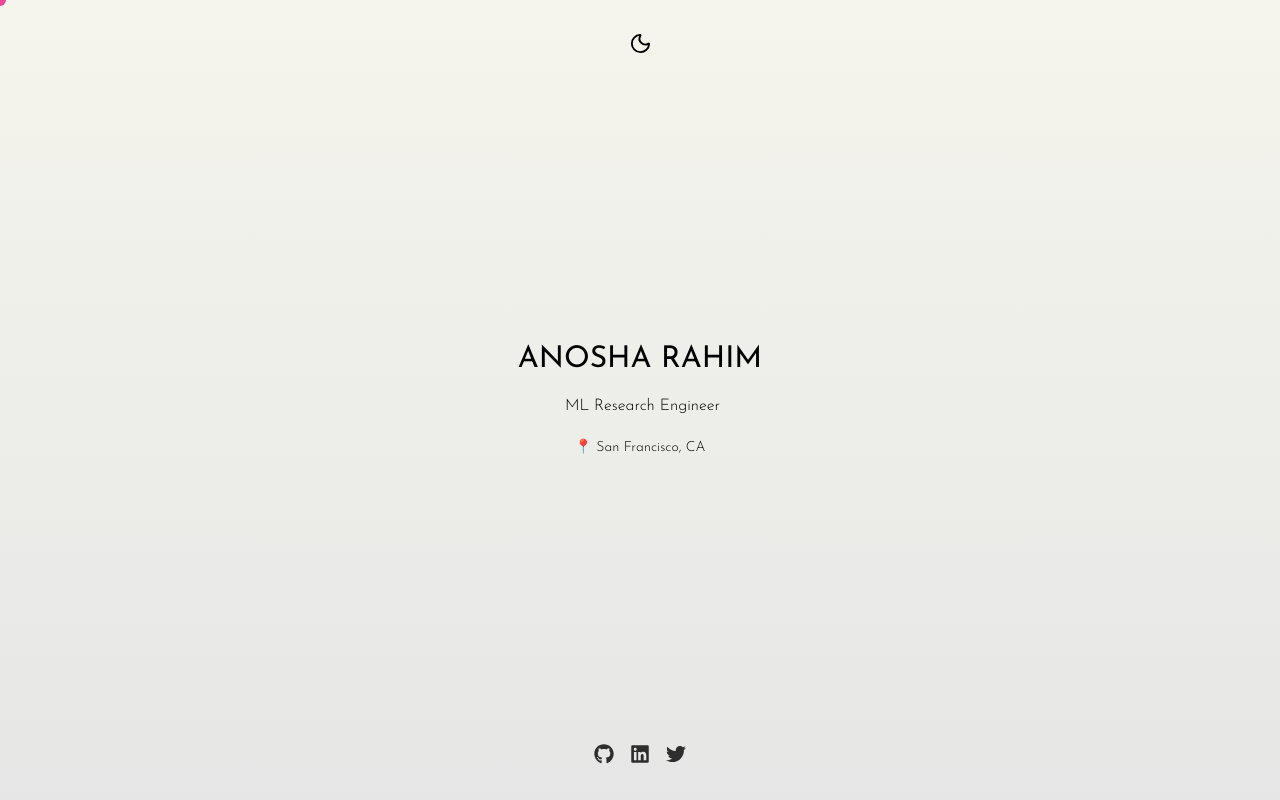
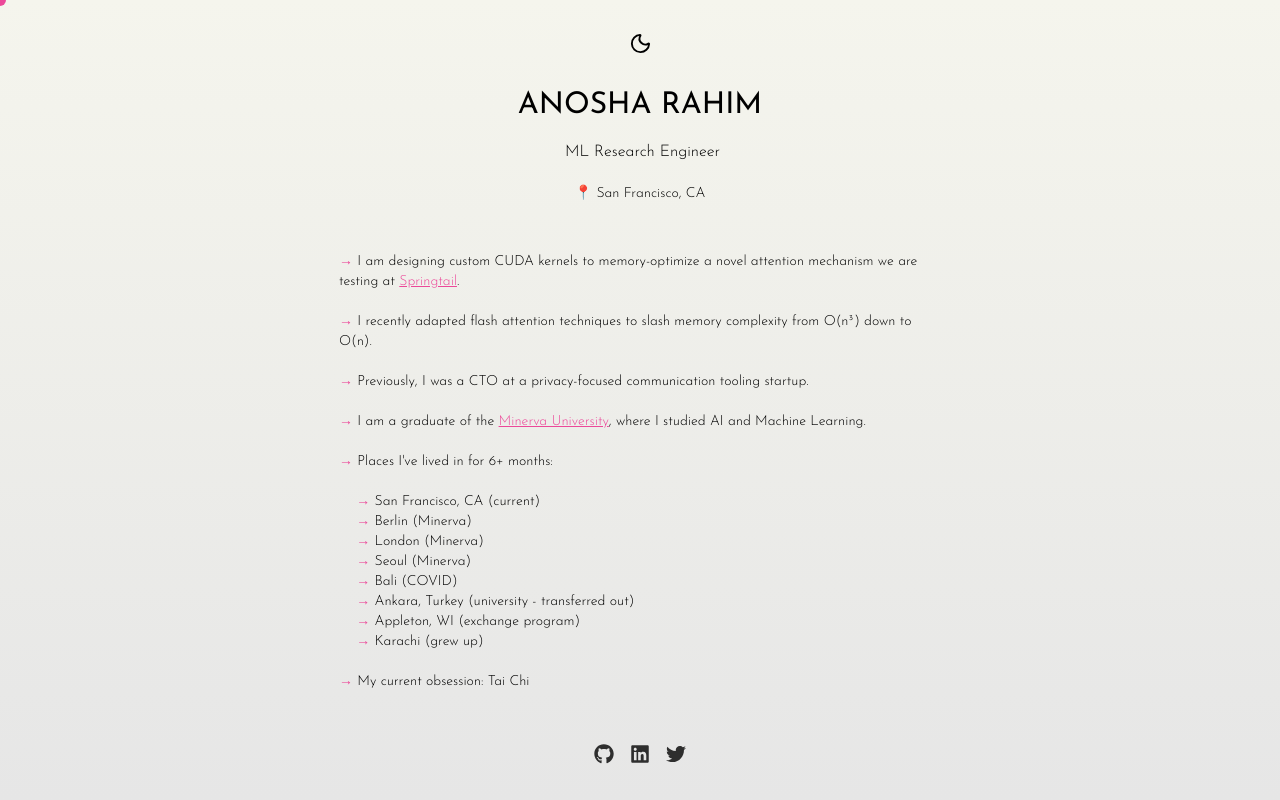
Before and after one commit to earthgirl7/personal-website, a Next.js app: page / in a window 1280 px wide. Built offline with nearby package versions, Linux system fonts and the light colour scheme.

Commit message:
add more info about self

```diff
--- a/app/components/HeroCircle.tsx
+++ b/app/components/HeroCircle.tsx
@@ -138,6 +138,59 @@ export default function HeroCircle({ currentWord, isChanging }: HeroCircleProps)
           <p className="text-xs lg:text-sm font-light font-sans ">
             📍 San Francisco, CA
           </p>
+                      <p className="text-xs lg:text-sm font-light font-sans mt-12 px-8 lg:px-16 text-left leading-relaxed">
+              <span className="text-pink-500">→</span> I am designing custom CUDA kernels to memory-optimize a novel attention mechanism we are testing at{" "}
+              <a
+                href="https://springtail.ai"
+                target="_blank"
+                rel="noopener noreferrer"
+                className="text-pink-500 hover:text-pink-600 underline"
+              >
+                Springtail
+              </a>.
+              <br />
+              <br />
+              <span className="text-pink-500">→</span> I recently adapted flash attention techniques to slash memory complexity from O(n³) down to O(n).
+              <br />
+              <br />
+              <span className="text-pink-500">→</span> Previously, I was a CTO at a privacy-focused communication tooling startup.
+              <br />
+              <br />
+              <span className="text-pink-500">→</span> I am a graduate of the {" "}
+              <a
+                href="https://www.theguardian.com/education/2020/jul/30/the-future-of-education-or-just-hype-the-rise-of-minerva-the-worlds-most-selective-university"
+                target="_blank"
+                rel="noopener noreferrer"
+                className="text-pink-500 hover:text-pink-600 underline"
+              >
+                Minerva University
+              </a>, where I studied AI and Machine Learning.
+              <br />
+              <br />
+              <span className="text-pink-500">→</span> Places I've lived in for 6+ months:
+              <br />
+              <br />
+              &nbsp;&nbsp;&nbsp;&nbsp;<span className="text-pink-500">→</span> San Francisco, CA  (current)
+              <br />
+              &nbsp;&nbsp;&nbsp;&nbsp;<span className="text-pink-500">→</span> Berlin  (Minerva)
+              <br />
+              &nbsp;&nbsp;&nbsp;&nbsp;<span className="text-pink-500">→</span> London (Minerva)
+              <br />
+              &nbsp;&nbsp;&nbsp;&nbsp;<span className="text-pink-500">→</span> Seoul (Minerva)
+              <br />
+              &nbsp;&nbsp;&nbsp;&nbsp;<span className="text-pink-500">→</span> Bali (COVID)
+              <br />
+              &nbsp;&nbsp;&nbsp;&nbsp;<span className="text-pink-500">→</span> Ankara, Turkey (university - transferred out)
+              <br />
+              &nbsp;&nbsp;&nbsp;&nbsp;<span className="text-pink-500">→</span> Appleton, WI (exchange program)
+              <br />
+              &nbsp;&nbsp;&nbsp;&nbsp;<span className="text-pink-500">→</span> Karachi (grew up)
+              <br />
+              <br/>
+              <span className="text-pink-500">→</span> My current obsession: Tai Chi
+              <br />
+              <br />
+            </p>
         </div>
       </div>
     </div>
```
